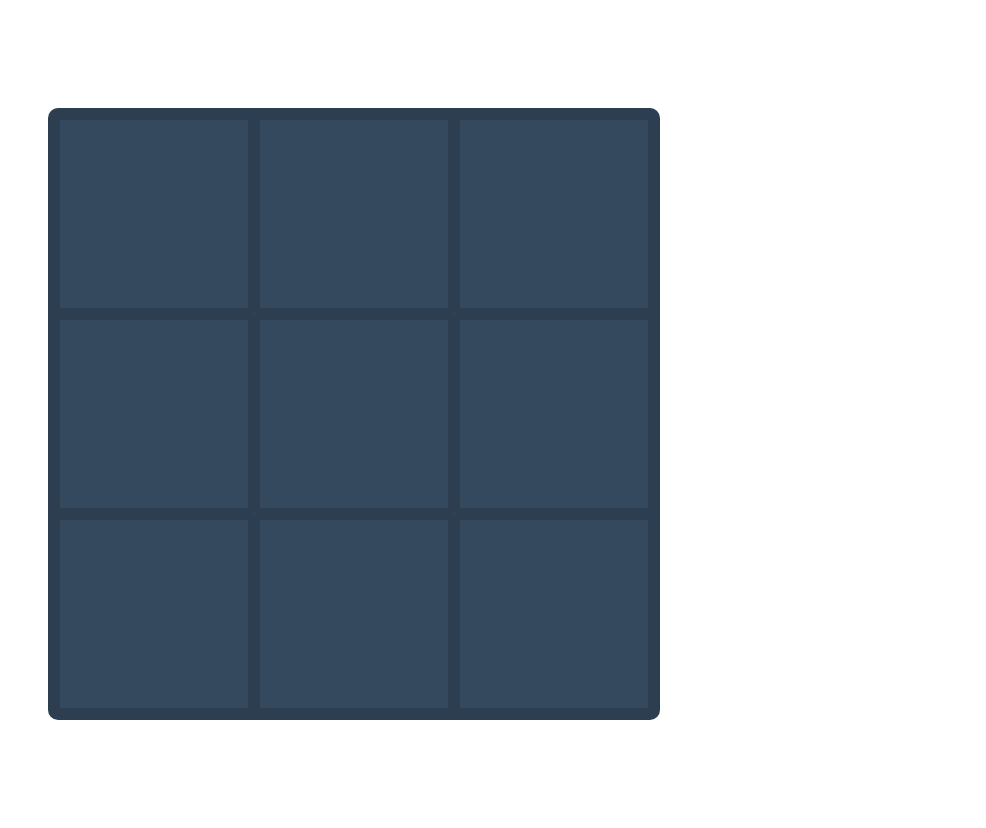
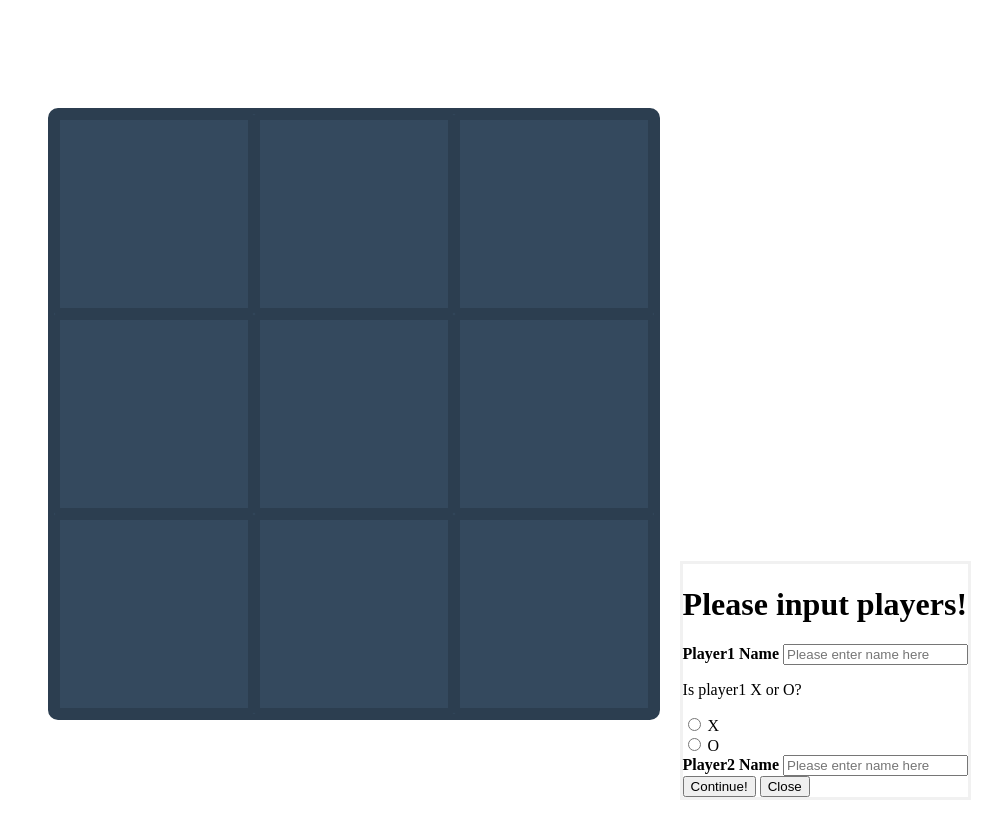
Before and after one commit to HoustonSprouse919/TikTakToe, a plain HTML site: page index.html in a window 1280 px wide. Shown: the whole page, without its empty margins (294-1280 px from the left). Drawn offline with Linux system fonts and the light colour scheme.

Commit message:
pop up started

```diff
--- a/index.html
+++ b/index.html
@@ -19,6 +19,29 @@
         <div class="box" id = "8">X</div>
         <div class="box" id = "9">X</div>
       </div>
+
+      <div class ="form-popup" id = "myForm">
+        <form class = "form-container">
+            <h1>Please input players!</h1>
+            <div id = "player1Info">
+            <label for="player1Name"><b>Player1 Name</b></label>
+            <input type="text" placeholder="Please enter name here" name="player1Name" required>
+            <p>Is player1 X or O?</p>
+            <input type="radio" id="X" name="player1Marker" value="X">
+            <label for="html">X</label><br>
+
+            <input type="radio" id="0" name="player1Marker" value="O">
+            <label for="html">O</label><br>
+        </div>
+
+        <div id = "player2Info">
+            <label for="player2 Name"><b>Player2 Name</b></label>
+            <input type="text" placeholder="Please enter name here" name="player2 Name" required>
+        </div>
+        <button type="button" class="btn" onclick="let player3= player(player1Name,player1Marker,0);closeForm()">Continue!</button>
+          <button type="button" class="btn cancel" onclick="closeForm()">Close</button>
+        </form>
+      </div>
 </body>
 <script src="javascript.js"></script>
 </html>
--- a/javascript.js
+++ b/javascript.js
@@ -1,12 +1,17 @@
 let gameBoard = [" "," "," "," "," "," "," "," "," "];
-let player1= new player("Houston", "X", 0)
-let player2= new player("Other guy", "O", 0)
-let currentPlayer = player1;
-function player(name, marker, points){ //constructor for new book objects
+/*function player(name, marker, points){ //constructor for new book objects
     this.name = name
     this.marker = marker
     this.points = points
-}
+} */
+let player = (name, marker, points) => { //factory for making new players
+    return { name, marker, points};
+  };
+let player1= player("Houston", "X", 0)
+let player2= player("Other guy", "O", 0)
+let player3= player("john","X",0)
+let currentPlayer = player1;
+const boardLogic= (() => {
 function winStatus(){
     if((gameBoard[0] == gameBoard[1]) & (gameBoard[0] ==gameBoard[2]) & (gameBoard[0] != " ")){
         gameBoard = [" "," "," "," "," "," "," "," "," "];
@@ -62,6 +67,7 @@ function winStatus(){
     }
     console.log(player1)
     console.log(player2)
+    console.log(player3)
 }
 
 
@@ -96,3 +102,7 @@ function displayGameBoard(){ //this is here to show our array that makes up the
         }
     }
     displayGameBoard();
+})();
+function closeForm() {
+    document.getElementById("myForm").style.display = "none";
+  }
--- a/styles.css
+++ b/styles.css
@@ -27,3 +27,12 @@ body{
   justify-content: center;
   align-items: center;
 }
+.form-popup {
+  background-color: white;
+  display: flex;
+  position: fixed;
+  bottom: 0;
+  right: 15px;
+  border: 3px solid #f1f1f1;
+  z-index: 9;
+}
```
